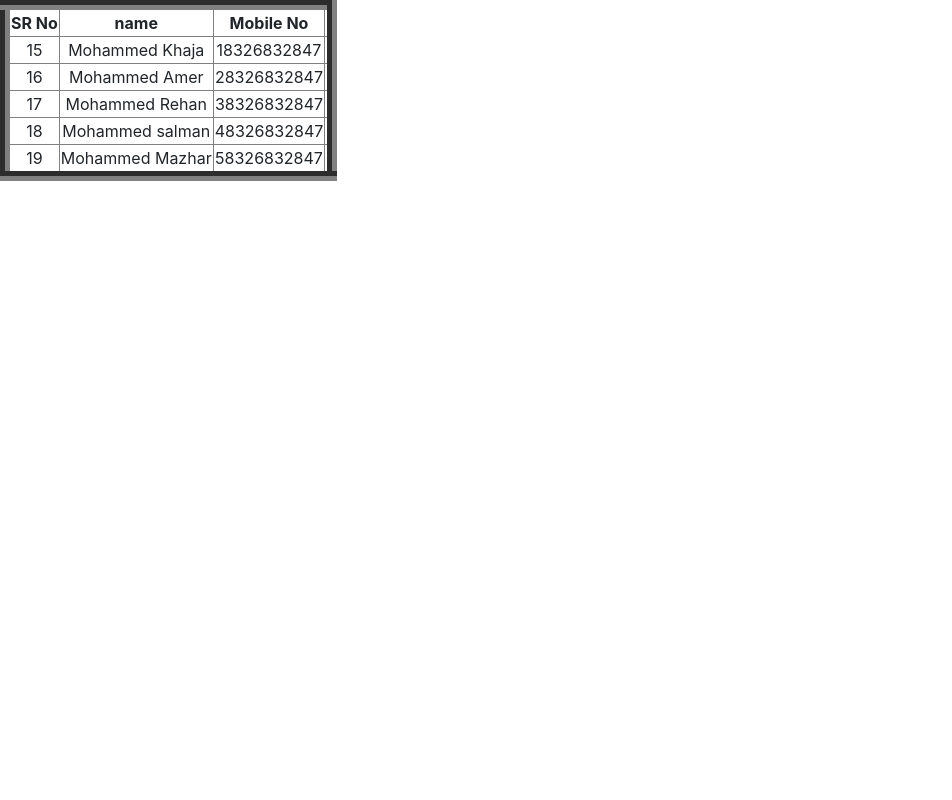
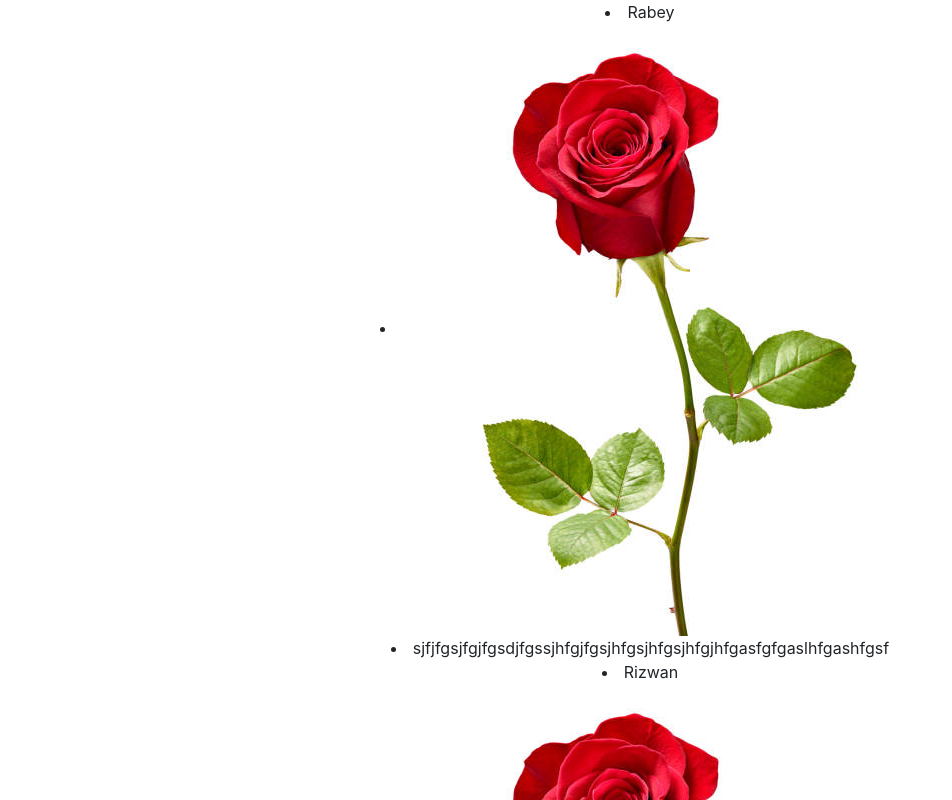
Before and after one commit to HusnainK721/my-first-app, a React (Create React App) app: page / in a window 1280 px wide. Shown: the top 800 px of the page, without its empty margins (0-952 px from the left). Built offline with nearby package versions, Linux system fonts and the light colour scheme.

Commit message:
implemented redux data

```diff
--- a/src/Component/Practice/FetchingDataFromRedux/FetchingDataFromReduxParent.jsx
+++ b/src/Component/Practice/FetchingDataFromRedux/FetchingDataFromReduxParent.jsx
@@ -1,16 +1,14 @@
 import React, { useEffect, useState } from "react";
 import { FetchingDataFromReduxChild } from "./FetchingDataFromReduxChild";
 import { useSelector } from "react-redux";
-// import { getAllGroups } from "../../../State/Selector/groupSelector";
-import { getAllTablesData } from "../../../State/Selector/tableDataSelector";
+import { getAllPosts } from "../../../State/Selector/userPostSelector";
+import { Card } from "react-bootstrap";
 export const FetchingDataFromReduxParent = () => {
-  const selector = useSelector(getAllTablesData);
-  const [groupData, setGroupData] = useState();
+  const [postData, setPostData] = useState();
+  const selector = useSelector(getAllPosts);
   useEffect(() => {
-    setGroupData(selector);
-    console.log("selector data=======------>>>>", selector);
+    setPostData(selector);
   }, [selector]);
-
   return (
     <div>
       {/* {groupData &&
@@ -30,7 +28,7 @@ export const FetchingDataFromReduxParent = () => {
           );
         })} */}
 
-      <table border="10">
+      {/* <table border="10">
         <tr>
           <th>SR No</th>
           <th>name</th>
@@ -48,7 +46,22 @@ export const FetchingDataFromReduxParent = () => {
               </tr>
             );
           })}
-      </table>
+      </table>*/}
+
+      {postData &&
+        postData.map((item) => {
+          console.log("data==>", item);
+          return (
+            <div key={item.id}>
+              <li>{item.name}</li>
+              <li>
+                {" "}
+                <img src={item.img} alt="" />
+              </li>
+              <li>{item.description}</li>
+            </div>
+          );
+        })}
     </div>
   );
 };
--- a/src/State/Reducers/userPostReducer.js
+++ b/src/State/Reducers/userPostReducer.js
@@ -5,21 +5,21 @@ const postDefaultState = {
     {
       id: uuidv4(),
       name: "Rabey",
-      img: "URL",
+      img: "Assets/Rose.jpg",
       description:
         "sjfjfgsjfgjfgsdjfgssjhfgjfgsjhfgsjhfgsjhfgjhfgasfgfgaslhfgashfgsf",
     },
     {
       id: uuidv4(),
       name: "Rizwan",
-      img: "URL",
+      img: "Assets/Rose.jpg",
       description:
         "sjfjfgsjfgjfgsdjfgssjhfgjfgsjhfgsjhfgsjhfgjhfgasfgfgaslhfgashfgsf",
     },
     {
       id: uuidv4(),
       name: "Aamer",
-      img: "URL",
+      img: "Assets/Rose.jpg",
       description:
         "sjfjfgsjfgjfgsdjfgssjhfgjfgsjhfgsjhfgsjhfgjhfgasfgfgaslhfgashfgsf",
     },
```
Also changed, not shown: 1 other file (tests, documents, lock files or other folders).
